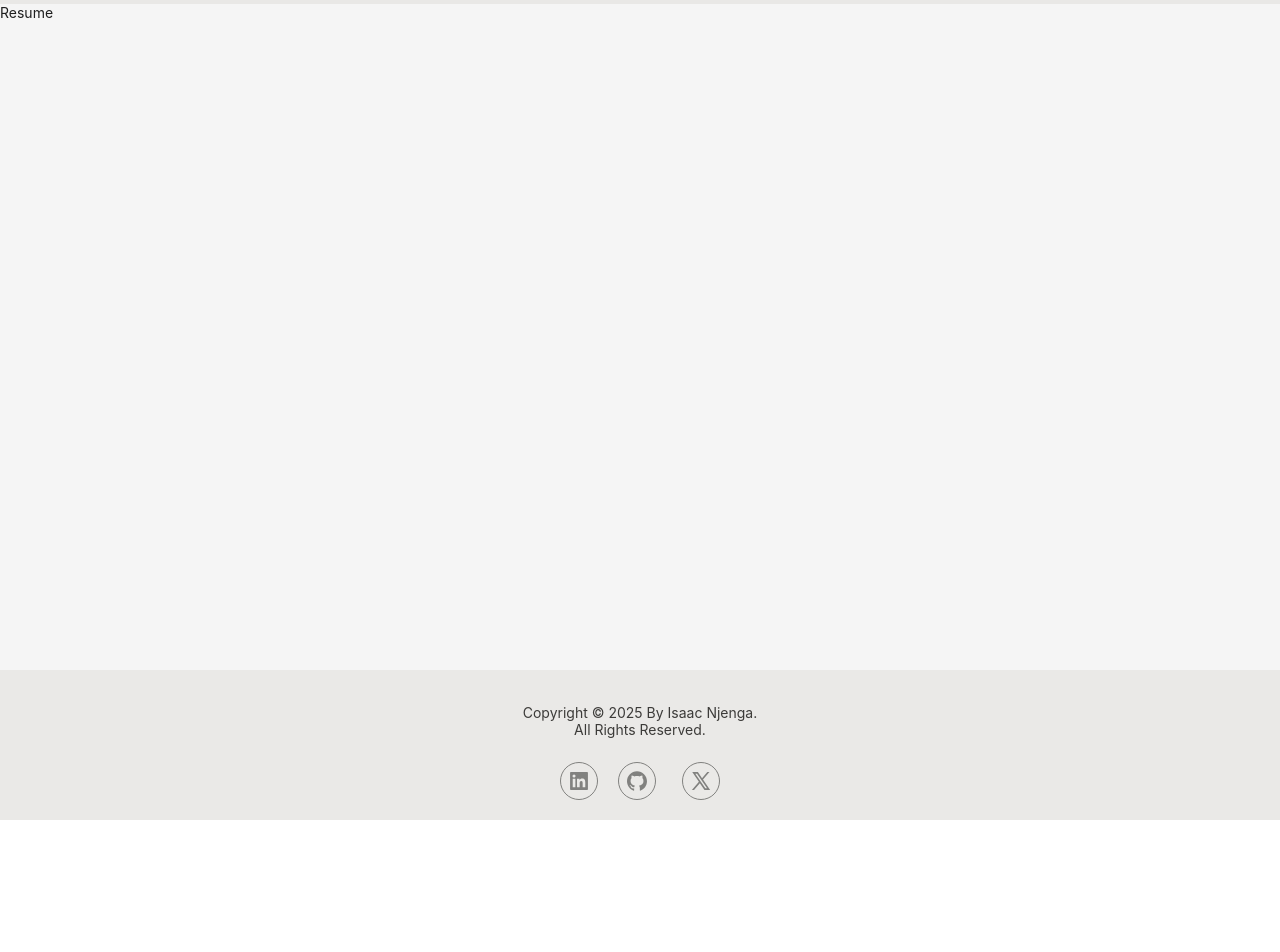
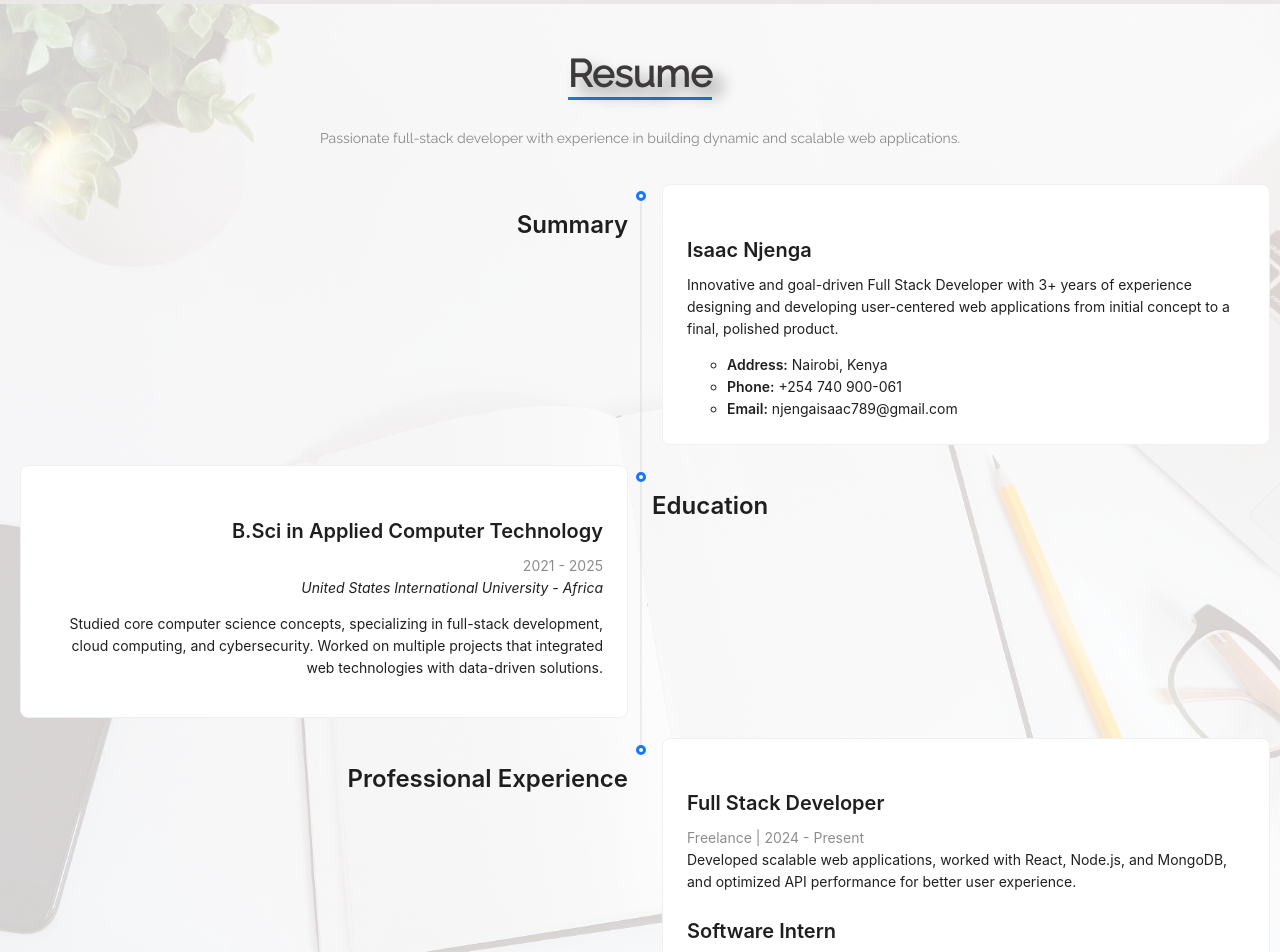
Before and after one commit to IsaacNjenga/portfolio, a React (Create React App) app in the folder front/: page /resume in a window 1280 px wide. Shown: the part 80-1032 px from the top of the page. Before the commit the page ends 900 px from the top, so only its background shows below. Built offline with nearby package versions, Linux system fonts and the light colour scheme.

Commit message:
about done

```diff
--- /dev/null
+++ b/front/src/assets/css/resume.css
@@ -0,0 +1,4 @@
+.resume-bg {
+  background: url("../images/resume-bg.jpg") no-repeat center center/cover;
+  padding: 0px 0px;
+}
--- a/front/src/pages/about.js
+++ b/front/src/pages/about.js
@@ -4,7 +4,6 @@ import Pic from "../assets/images/pic.jpg";
 import { RightOutlined } from "@ant-design/icons";
 import "../assets/css/about.css";
 import { UserContext } from "../App";
-import { formatDistanceToNow } from "date-fns";
 const { Title, Text } = Typography;
 
 const calculateAge = (birthday) => {
--- a/front/src/pages/resume.js
+++ b/front/src/pages/resume.js
@@ -1,9 +1,121 @@
-import React from 'react'
+import React from "react";
+import {  Timeline, Typography, Card } from "antd";
+import "../assets/css/resume.css";
+
+const { Title, Text, Paragraph } = Typography;
 
 function Resume() {
+  const timelineItems = [
+    {
+      label: <Title level={3}>Summary</Title>,
+      children: (
+        <Card variant={false}>
+          <Title level={4}>Isaac Njenga</Title>
+          <Paragraph>
+            Innovative and goal-driven Full Stack Developer with 3+ years of
+            experience designing and developing user-centered web applications
+            from initial concept to a final, polished product.
+          </Paragraph>
+          <ul>
+            <li>
+              <Text strong>Address:</Text> Nairobi, Kenya
+            </li>
+            <li>
+              <Text strong>Phone:</Text> +254 740 900-061
+            </li>
+            <li>
+              <Text strong>Email:</Text> njengaisaac789@gmail.com
+            </li>
+          </ul>
+        </Card>
+      ),
+    },
+    {
+      label: <Title level={3}>Education</Title>,
+      children: (
+        <Card variant={false}>
+          <Title level={4}>B.Sci in Applied Computer Technology</Title>
+          <Text type="secondary">2021 - 2025</Text>
+          <Paragraph>
+            <i>United States International University - Africa</i>
+          </Paragraph>
+          <Paragraph>
+            Studied core computer science concepts, specializing in full-stack
+            development, cloud computing, and cybersecurity. Worked on multiple
+            projects that integrated web technologies with data-driven
+            solutions.
+          </Paragraph>
+        </Card>
+      ),
+    },
+    {
+      label: <Title level={3}>Professional Experience</Title>,
+      children: (
+        <>
+          <Card variant={false}>
+            <Title level={4}>Full Stack Developer</Title>
+            <Text type="secondary">Freelance | 2024 - Present</Text>
+            <Paragraph>
+              Developed scalable web applications, worked with React, Node.js,
+              and MongoDB, and optimized API performance for better user
+              experience.
+            </Paragraph>
+            <Title level={4}>Software Intern</Title>
+            <Text type="secondary">Opteamio LTD | Jan 2025 - March 2025</Text>
+            <Paragraph>
+              Developed scalable web applications, worked with React, Node.js,
+              and MongoDB, and optimized API performance for better user
+              experience.
+            </Paragraph>
+          </Card>
+        </>
+      ),
+    },
+  ];
   return (
-    <div>Resume</div>
-  )
+    <>
+      <div className="resume-bg">
+        {" "}
+        <div
+          style={{
+            display: "flex",
+            flexDirection: "column",
+            justifyContent: "center",
+            alignItems: "center",
+            padding: "22px 0px",
+            background: "rgba(255, 255, 255, 0.8)",
+            fontFamily: "Raleway",
+          }}
+        >
+          <Title
+            style={{
+              textShadow: "10px 10px 15px rgba(0, 0, 0, 0.4)",
+              fontFamily: "Raleway",
+              borderBottom: "3px solid #2a75d7",
+              color: "#3c3b39",
+            }}
+          >
+            Resume
+          </Title>
+          <Text
+            type="secondary"
+            style={{ marginTop: 8, textAlign: "center", fontFamily: "Raleway" }}
+          >
+            Passionate full-stack developer with experience in building dynamic
+            and scalable web applications.
+          </Text>
+        </div>
+        <div
+          style={{
+            background: "rgba(255, 255, 255, 0.8)",
+            padding: "20px 20px",
+          }}
+        >
+          <Timeline mode="alternate" items={timelineItems} />
+        </div>
+      </div>
+    </>
+  );
 }
 
-export default Resume
+export default Resume;
```
Also changed, not shown: front/src/assets/images/resume-bg.jpg (added).
